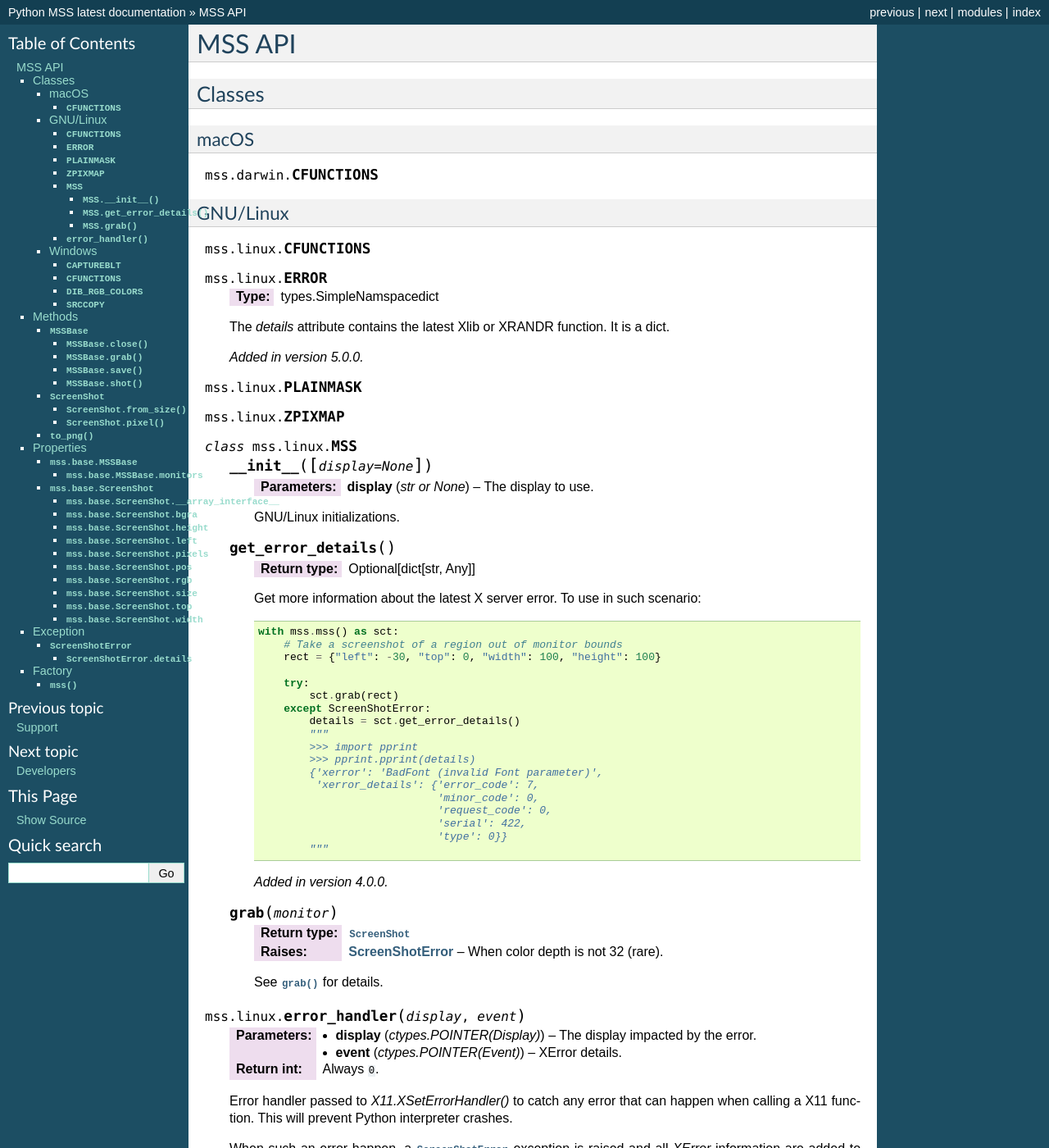
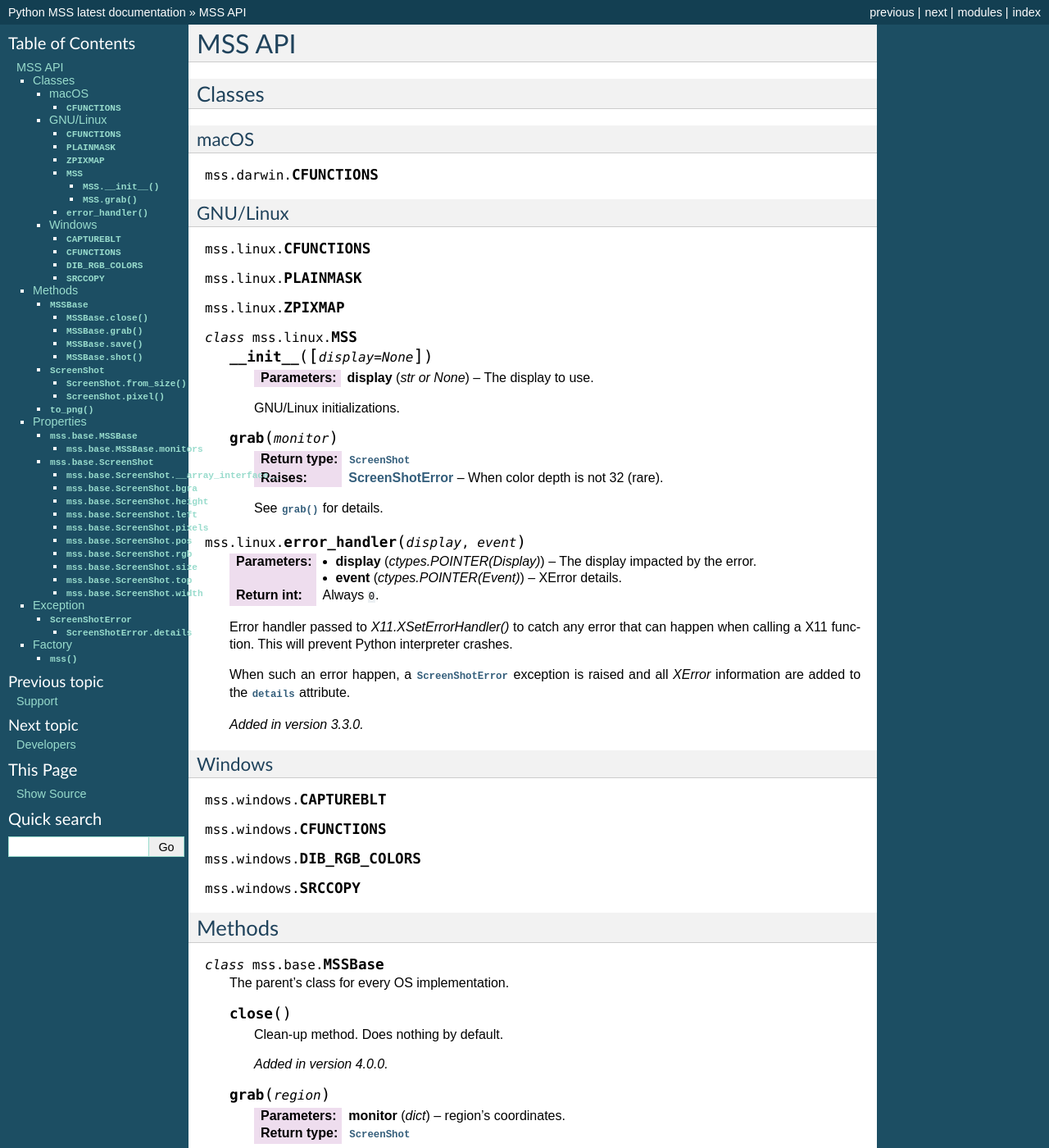
Before and after one commit to BoboTiG/python-mss, a Sphinx documentation site: the page built from docs/source/api.rst, in a window 1280 px wide and 1400 px high. Shown: the whole window at 82% size. Built offline with Sphinx 7.4.7, drawn with Linux system fonts in a browser that asks for light colours.

Commit message:
Linux: removed get_error_details(), use the ScreenShotError details attribute instead
It should fix threading issues, and prevent old errors messing with new X11 calls.

```diff
--- a/docs/source/api.rst
+++ b/docs/source/api.rst
@@ -19,14 +19,6 @@ GNU/Linux
 
 .. attribute:: CFUNCTIONS
 
-.. attribute:: ERROR
-
-    :type: types.SimpleNamspacedict
-
-    The `details` attribute contains the latest Xlib or XRANDR function. It is a dict.
-
-    .. versionadded:: 5.0.0
-
 .. attribute:: PLAINMASK
 
 .. attribute:: ZPIXMAP
@@ -39,33 +31,6 @@ GNU/Linux
         :param display: The display to use.
 
         GNU/Linux initializations.
-
-    .. method:: get_error_details()
-
-        :rtype: Optional[dict[str, Any]]
-
-        Get more information about the latest X server error. To use in such scenario::
-
-            with mss.mss() as sct:
-                # Take a screenshot of a region out of monitor bounds
-                rect = {"left": -30, "top": 0, "width": 100, "height": 100}
-
-                try:
-                    sct.grab(rect)
-                except ScreenShotError:
-                    details = sct.get_error_details()
-                    """
-                    >>> import pprint
-                    >>> pprint.pprint(details)
-                    {'xerror': 'BadFont (invalid Font parameter)',
-                     'xerror_details': {'error_code': 7,
-                                        'minor_code': 0,
-                                        'request_code': 0,
-                                        'serial': 422,
-                                        'type': 0}}
-                    """
-
-        .. versionadded:: 4.0.0
 
     .. method:: grab(monitor)
 
```
Also changed, not shown: 3 other files.
